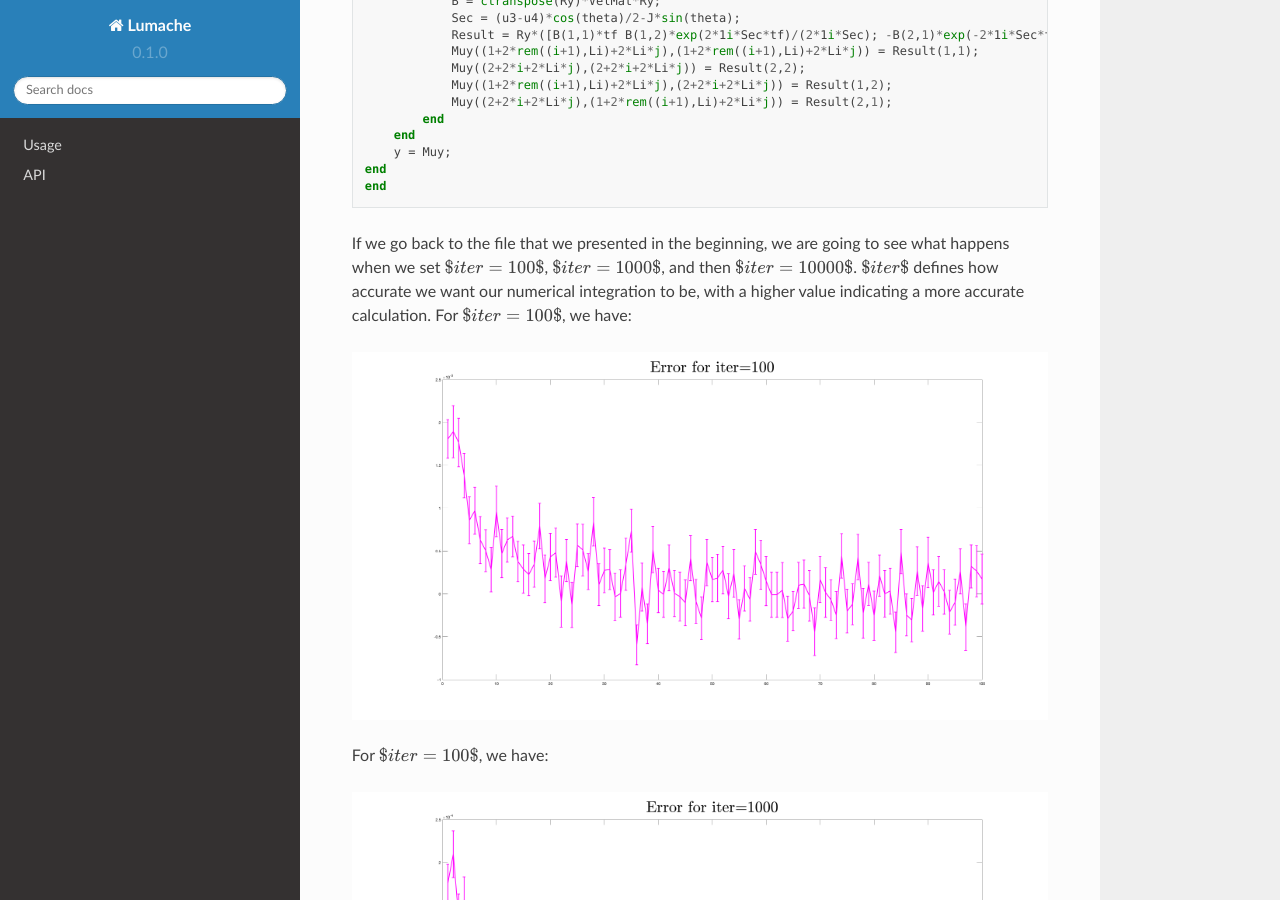
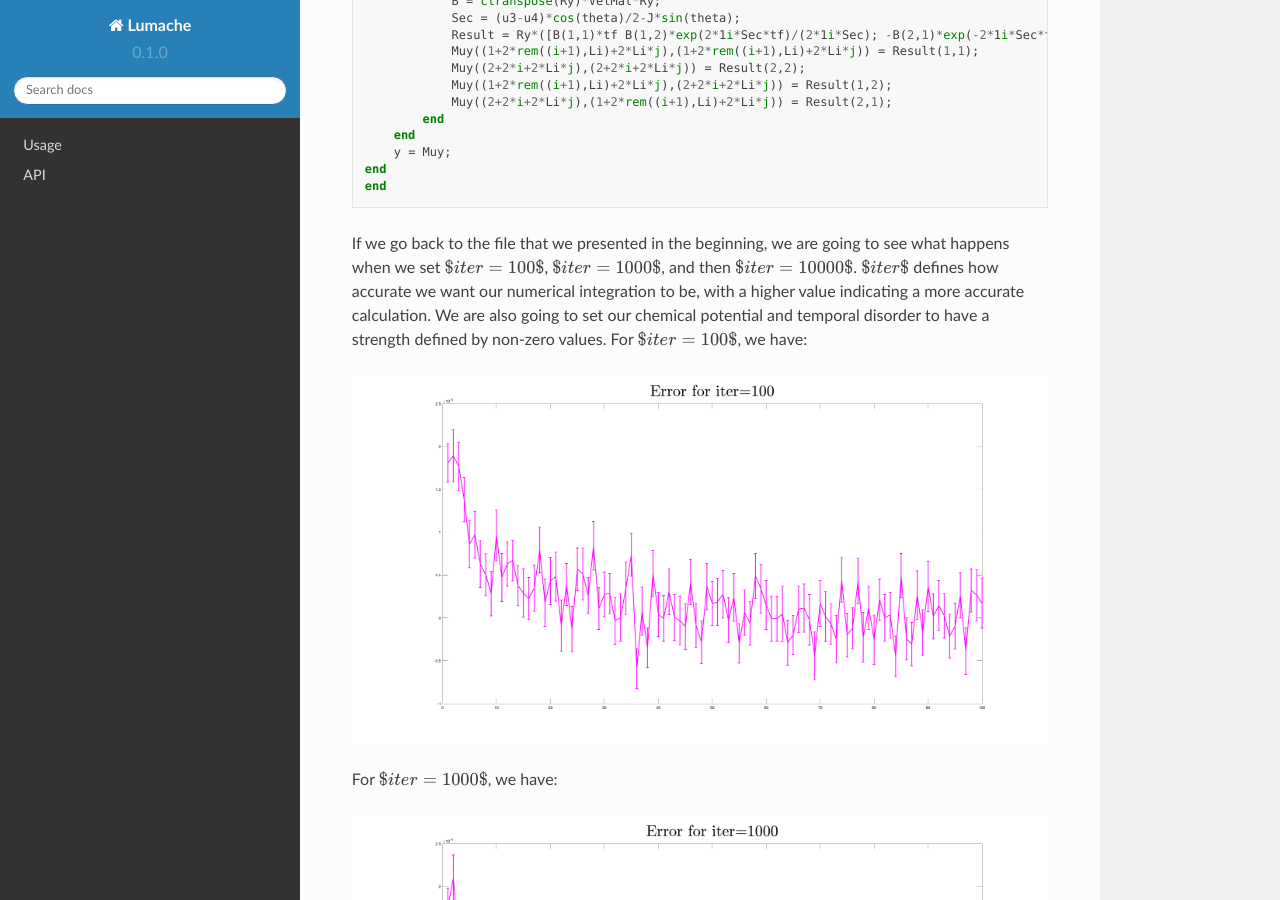
Before and after one commit to htim327/NonHermitianDriving, a Sphinx documentation site: the page built from docs/source/AFAI.rst, in a window 1280 px wide and 900 px high, scrolled down 5841 px. Built offline with Sphinx 7.4.7 and the Read the Docs theme 2.0.0, drawn with Linux system fonts in a browser that asks for light colours.

Commit message:
Update AFAI.rst

```diff
--- a/docs/source/AFAI.rst
+++ b/docs/source/AFAI.rst
@@ -313,11 +313,11 @@ Finally, we have the function that gives us the analytical calculation of the ch
     end
     end
 
-If we go back to the file that we presented in the beginning, we are going to see what happens when we set :math:`$iter=100$`, :math:`$iter=1000$`, and then :math:`$iter=10000$`. :math:`$iter$` defines how accurate we want our numerical integration to be, with a higher value indicating a more accurate calculation. For :math:`$iter=100$`, we have:
+If we go back to the file that we presented in the beginning, we are going to see what happens when we set :math:`$iter=100$`, :math:`$iter=1000$`, and then :math:`$iter=10000$`. :math:`$iter$` defines how accurate we want our numerical integration to be, with a higher value indicating a more accurate calculation. We are also going to set our chemical potential and temporal disorder to have a strength defined by non-zero values. For :math:`$iter=100$`, we have:
 
 .. image:: Iteris100withTemporalDisorder.png
 
-For :math:`$iter=100$`, we have:
+For :math:`$iter=1000$`, we have:
 
 .. image:: Iteris1000withTemporalDisorder.png
 
```
